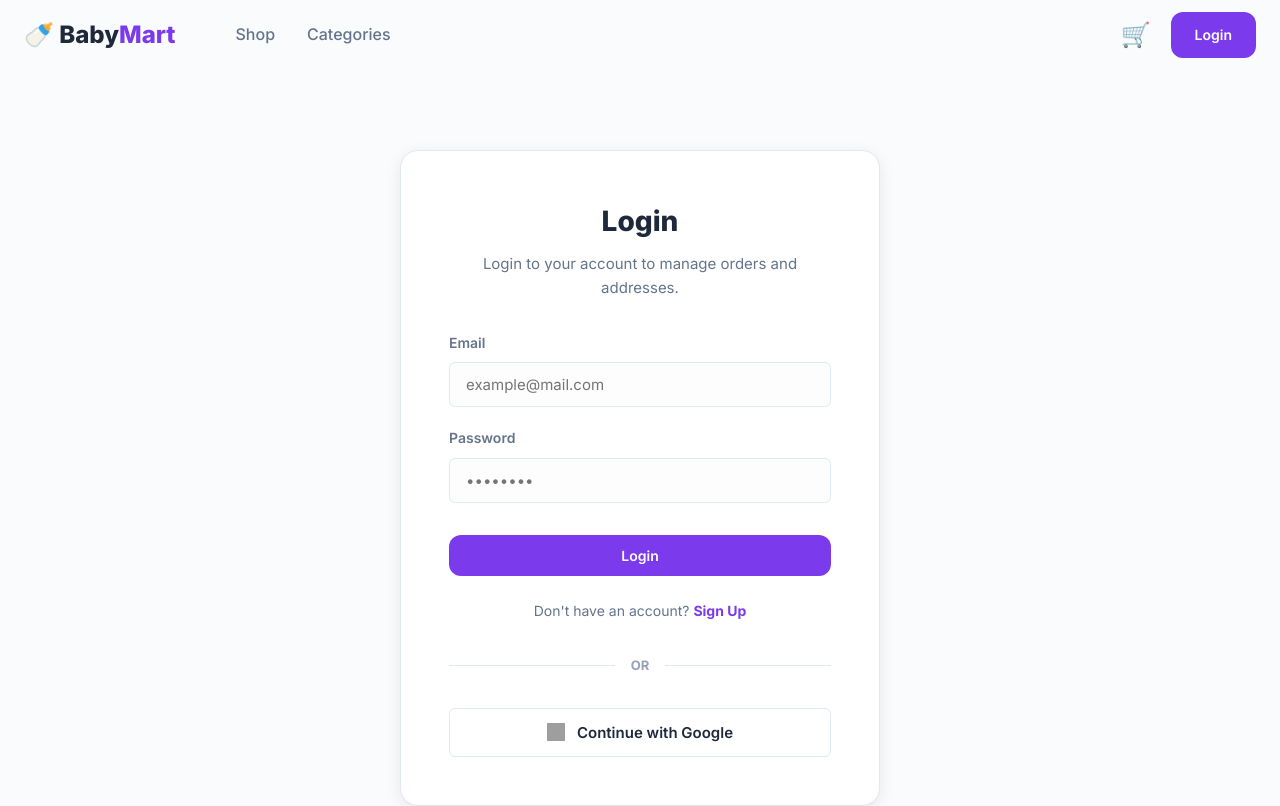
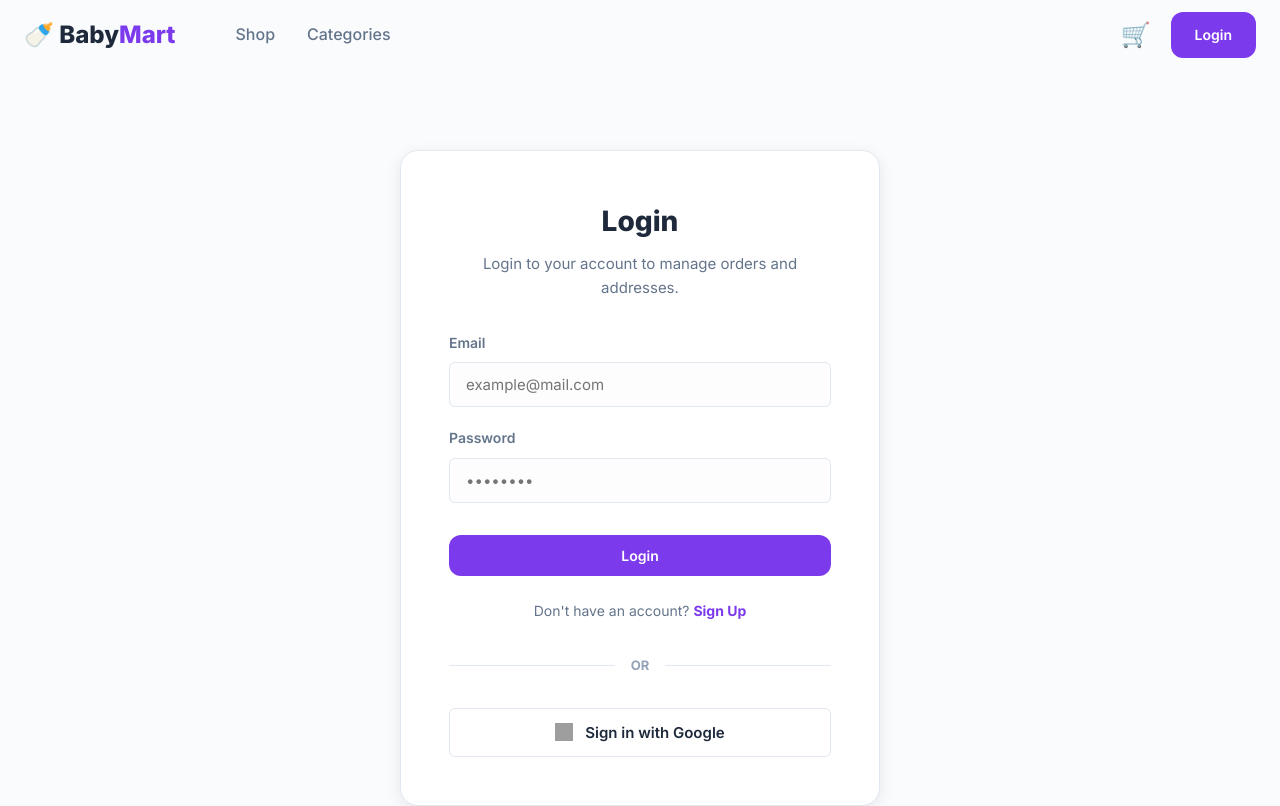
Before and after one commit to junaidgatta/Baby-Mart, a Next.js app in the folder client/: page /login in a window 1280 px wide. Shown: the top 806 px of the page. Built offline with nearby package versions, Linux system fonts and the light colour scheme; no server answers; grey boxes are pictures that could not be loaded.

Commit message:
🔘 Updated Google Social Auth Buttons

```diff
--- a/client/app/login/page.tsx
+++ b/client/app/login/page.tsx
@@ -75,11 +75,11 @@ function LoginForm() {
         </div>
 
         <button
-          onClick={() => alert('Google login will be connected once you provide the Google Client ID!')}
+          onClick={() => alert('Google login will be connected soon!')}
           className={styles.googleBtn}
         >
           <img src="/images/google-icon.png" alt="G" />
-          Continue with Google
+          Sign in with Google
         </button>
       </div>
     </div>
--- a/client/app/register/page.tsx
+++ b/client/app/register/page.tsx
@@ -90,7 +90,7 @@ function RegisterForm() {
           className={styles.googleBtn}
         >
           <img src="/images/google-icon.png" alt="G" />
-          Continue with Google
+          Sign up with Google
         </button>
       </div>
     </div>
```
